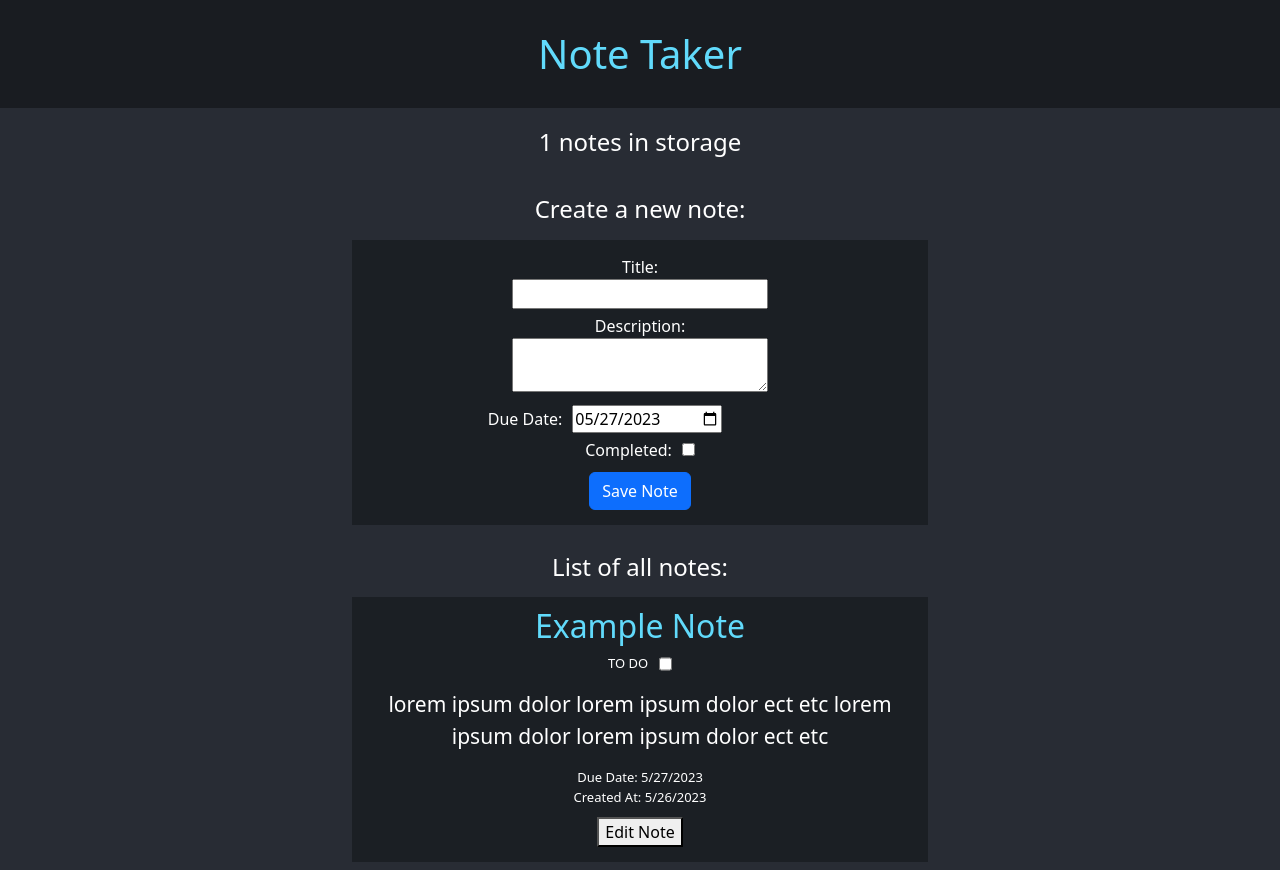
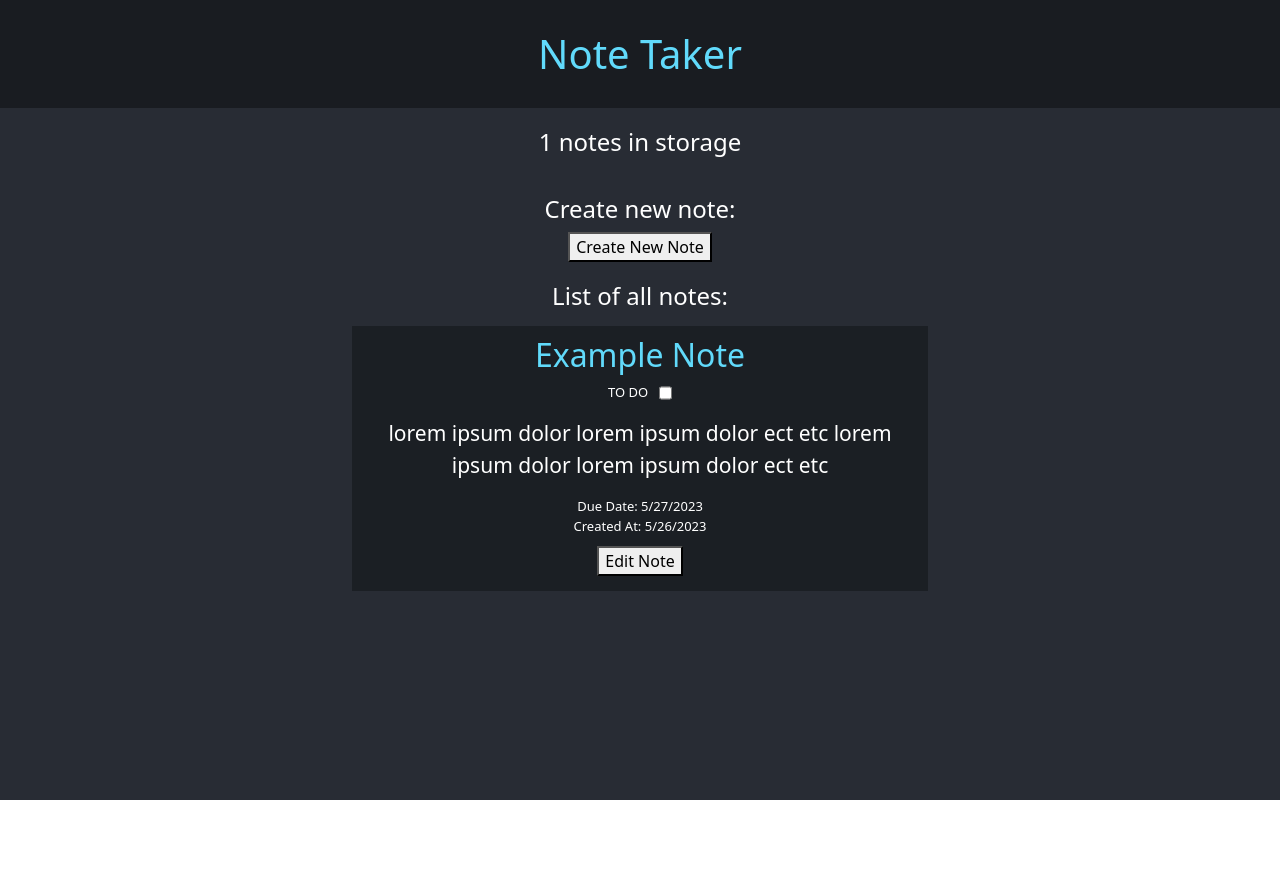
Before and after one commit to SheaDuffy13/note-taker, a React (Create React App) app: page / in a window 1280 px wide. After the commit the page ends 800 px from the top, so only its background shows below. Built offline with nearby package versions, Linux system fonts and the light colour scheme.

Commit message:
feat: minimize create note form

```diff
--- a/src/components/NoteParent.jsx
+++ b/src/components/NoteParent.jsx
@@ -13,6 +13,7 @@ export default function NoteParent(props){
         setEditMode(!editMode);
     }
 
+    // checkbox toggle
     const toggleIsCompleted = () => {
         let tempNote = globalNotesData.find((globalSpecificNote) => {
             return globalSpecificNote.id === props.id
--- a/src/pages/Homepage.jsx
+++ b/src/pages/Homepage.jsx
@@ -1,4 +1,3 @@
-// import NoteDisplay from "../components/NoteDisplay"
 import NoteForm from "../components/NoteForm"
 import NoteParent from "../components/NoteParent"
 import { useNoteData } from "../contexts/NotesContext"
@@ -11,6 +10,9 @@ export default function Homepage(){
         setEditMode(!editMode);
     }
 
+    // State to minimize new note form
+    const [showNewNoteForm, setShowNewNoteForm] = useState(false)
+
     const globalNotesData = useNoteData()
 
     return(
@@ -21,14 +23,14 @@ export default function Homepage(){
 
             <h4>{globalNotesData.length} notes in storage</h4>
 
-            <h4 className="create-note-Title">Create a new note: </h4>
-            <NoteForm toggleEditMode={toggleEditMode} />
+            <h4 className="create-note-Title">Create new note: </h4>
+            <button onClick={() => setShowNewNoteForm(!showNewNoteForm)}>{showNewNoteForm ? "Minimize" : "Create New Note"} </button>
+            {showNewNoteForm && <NoteForm toggleEditMode={toggleEditMode}/>}
 
             <h4 className="list-all-notes-title">List of all notes: </h4>
             {globalNotesData.map((note) =>{
                 return(
                     <div key={note.id} className="Note">
-                        {/* <NoteDisplay id={note.id} /> */}
                         <NoteParent id={note.id} />
                     </div>
                 )
```
Also changed, not shown: 1 other file (tests, documents, lock files or other folders).
